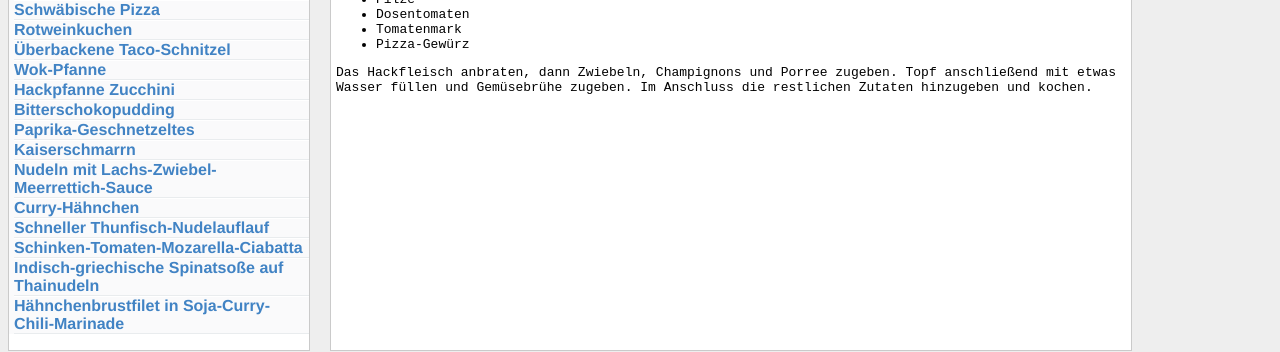
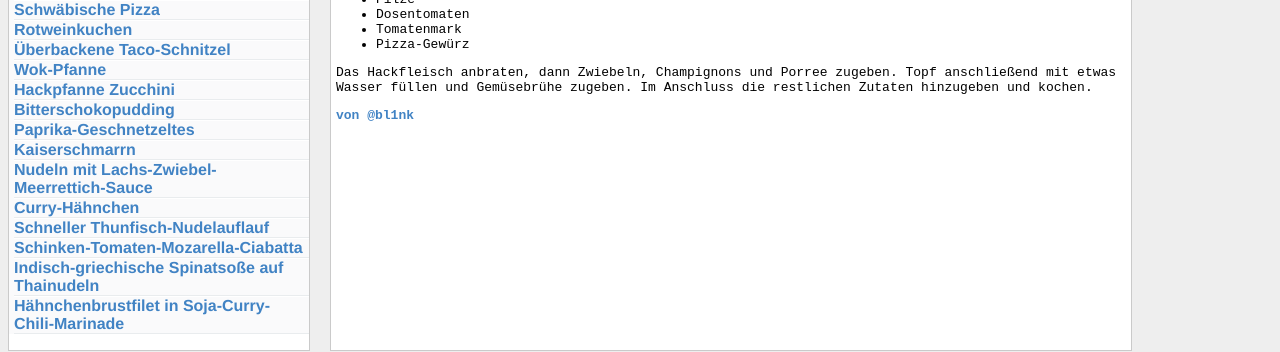
Before and after one commit to badboy/rezepte, a Jekyll site: the page built from _posts/2013-05-27-pizzasuppe.md, in a window 1280 px wide. Shown: the part 138-490 px from the top of the page. Built offline with Jekyll 4.4.1, drawn with Linux system fonts in a browser that asks for light colours.

Commit message:
Credtis to bl1nk

```diff
--- a/_posts/2013-05-27-pizzasuppe.md
+++ b/_posts/2013-05-27-pizzasuppe.md
@@ -17,3 +17,5 @@ date: 27.05.2013 18:23
 Das Hackfleisch anbraten, dann Zwiebeln, Champignons und Porree zugeben. Topf
 anschließend mit etwas Wasser füllen und Gemüsebrühe zugeben. Im Anschluss die
 restlichen Zutaten hinzugeben und kochen.
+
+[von @bl1nk](https://github.com/bl1nk)
```
